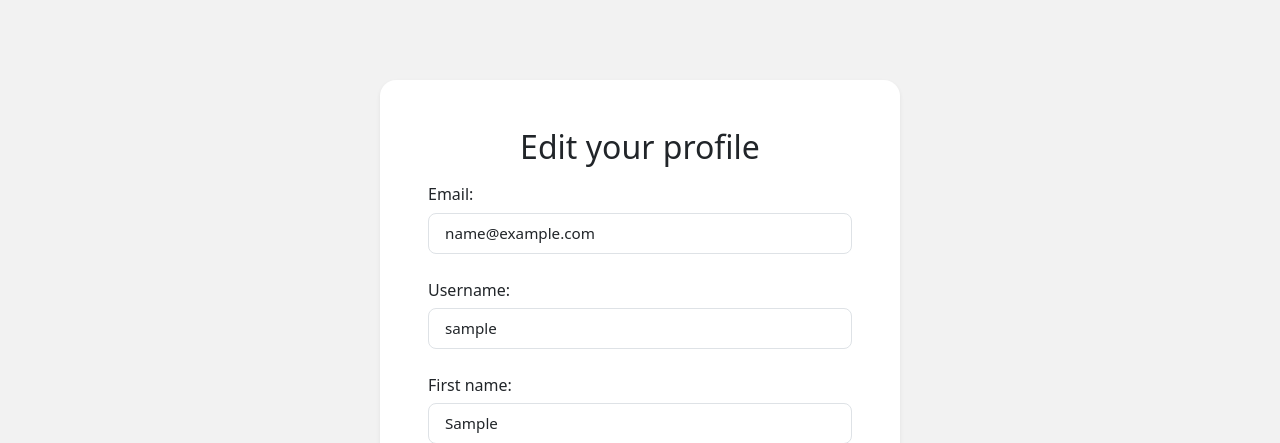
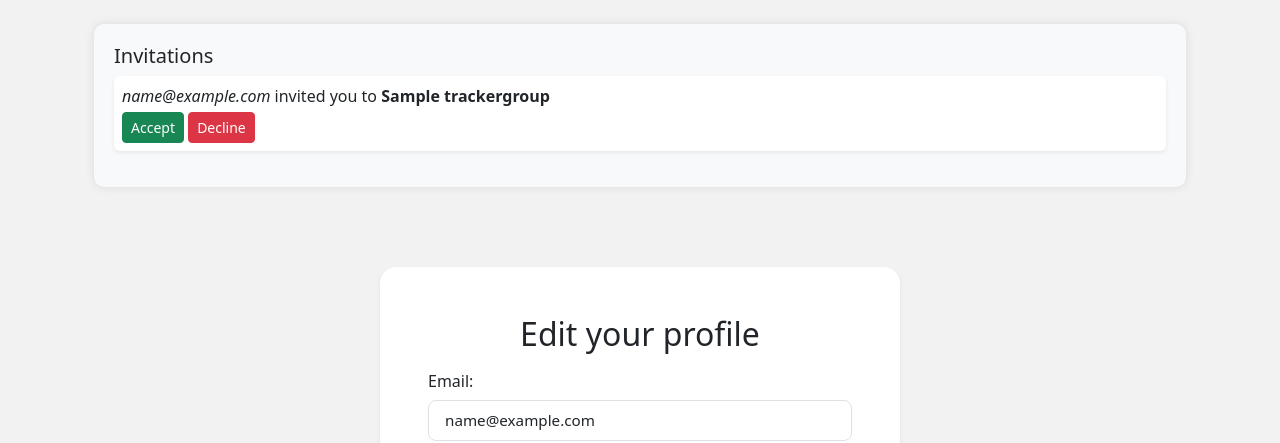
Before and after one commit to casualuser322/litte_tracker, a Django app: page /accounts/profile/ in a window 1280 px wide. Shown: the part 53-496 px from the top of the page. Run offline with Django 5.2, Linux system fonts and the light colour scheme; a user stored in the database is signed in; tables that the repository leaves empty hold one stand-in row (values such as "Sample post").

Commit message:
fix: fixed invitations view and sending

```diff
--- a/accounts/static/accounts/css/style.css
+++ b/accounts/static/accounts/css/style.css
@@ -44,3 +44,15 @@ body {
 .form-control::placeholder {
     color: rgba(0, 0, 0, 0.4) !important;
 }
+
+.sidebar {
+    flex: 1;
+    background-color: #f8f9fa;
+    padding: 20px;
+    border-radius: 10px;
+    height: fit-content;
+    box-shadow: 0 0 10px rgba(0,0,0,0.1);
+}
+.main-form {
+    flex: 3;
+}
--- a/accounts/templates/accounts/profile.html
+++ b/accounts/templates/accounts/profile.html
@@ -9,6 +9,28 @@
 
 {% block content%}
 <div class="container">
+    {% if invitations %}<br>
+    <div class="sidebar">
+        <h5>Invitations</h5>
+        <ul class="list-unstyled">
+            {% for invitation in invitations %}
+                <li class="mb-2 p-2 bg-white rounded shadow-sm">
+                     <i>{{ invitation.owner }}</i> invited you to <b>{{ invitation.target_group.title }}</b>
+                    <div class="mt-1">
+                        <form method="post" action="" style="display:inline"> <!-- a{a%a url 'accept_invitation' invitation.id a%a}a -->
+                            {% csrf_token %}
+                            <button class="btn btn-sm btn-success">Accept</button>
+                        </form>
+                        <form method="post" action="" style="display:inline"> <!-- a{a%a url 'decline_invitation' invitation.id a%a}a-->
+                            {% csrf_token %}
+                            <button class="btn btn-sm btn-danger">Decline</button>
+                        </form>
+                    </div>
+                </li>
+            {% endfor %}
+        </ul>
+    </div>
+    {% endif %}
     <div class="form-box mx-auto mt-6 p-5 rounded-4 shadow-sm bg-white" style="max-width: 520px;">
         <form method="post" enctype="multipart/form-data">
             {% csrf_token %}
@@ -73,4 +95,5 @@
         </div>
     </div>
 </div>
+
 {% endblock %}
--- a/accounts/views.py
+++ b/accounts/views.py
@@ -5,6 +5,7 @@ from django.contrib.auth import authenticate, login
 
 from .models import TicketsUser
 from .forms import RegisterForm, SignInForm, UserUpdateForm
+from tracker.models import Invitation, TrackerGroup
 
 
 def register_view(request):
@@ -18,6 +19,7 @@ def register_view(request):
             user.save()
             return redirect('signin')
         else:
+            form.add_error(None, "Passwords do not match")
             print(form.errors)
     else:
         form = RegisterForm()
@@ -63,6 +65,13 @@ def profile_view(request):
         else:
             form = UserUpdateForm(instance=user)
 
+        all_invitations = Invitation.objects.filter(
+            target_user=user
+        ).select_related("target_group")
+        all_groups = {inv.owner: inv.target_group.title for inv in all_invitations}
+
+        print(all_groups)
+
         return render(request, "accounts/profile.html", {
             "form": form,
             "user": user,
@@ -70,6 +79,8 @@ def profile_view(request):
             "username": user.username,
             "first_name": user.first_name,
             "last_name": user.last_name,
+            "invitations": all_invitations,
+            "invited_to": all_groups,
         })
     else:
         return redirect('signin')
--- a/tracker/models.py
+++ b/tracker/models.py
@@ -167,6 +167,11 @@ class Invitation(models.Model):
         on_delete=models.CASCADE,
         related_name="target_user",
     )
+    target_group = models.ForeignKey(
+        TrackerGroup,
+        on_delete=models.CASCADE,
+        related_name="invites"
+    )
     invitation_type = models.CharField(
         max_length=20,
         choices=INVITATION_TYPES_CHOICES,
--- a/tracker/templates/groups/groups_main.html
+++ b/tracker/templates/groups/groups_main.html
@@ -32,7 +32,7 @@
     {% for group in groups %}
     <div class="group-card-wrapper position-relative">
       <a href="{% url 'group_view' group.id %}" class="group-card">
-          <img src="{% static 'tracker/img/group.png' %}">
+          <img src="{% static 'tracker/img/group.png' %}" class="member-photo">
           <div class="">{{ group.title }}</div>
           <small class="text-muted">{{ group.user_set.count }} members</small>
       </a>
--- a/tracker/templates/groups/groups_view.html
+++ b/tracker/templates/groups/groups_view.html
@@ -9,10 +9,8 @@
 
 {% block content %}
 <div class="container my-5">
-    <!-- Group Name -->
     <h2 class="text-center mb-5">{{ group.title }}</h2>
 
-    <!-- Projects Section -->
     <h4 class="mb-4">Projects</h4>
     <div class="row row-cols-1 row-cols-md-4 g-4">
         {% for project in projects %}
@@ -40,7 +38,6 @@
 
     <hr class="my-5">
 
-    <!-- Members Section -->
     <h4 class="mb-4">Members</h4>
     <div class="table-responsive">
         <table class="table align-middle table-striped">
```
Also changed, not shown: tracker/forms.py (+0 -8 lines), tracker/views.py (+15 -22 lines), tracker/migrations/0004_invitation_target_group.py (added).
